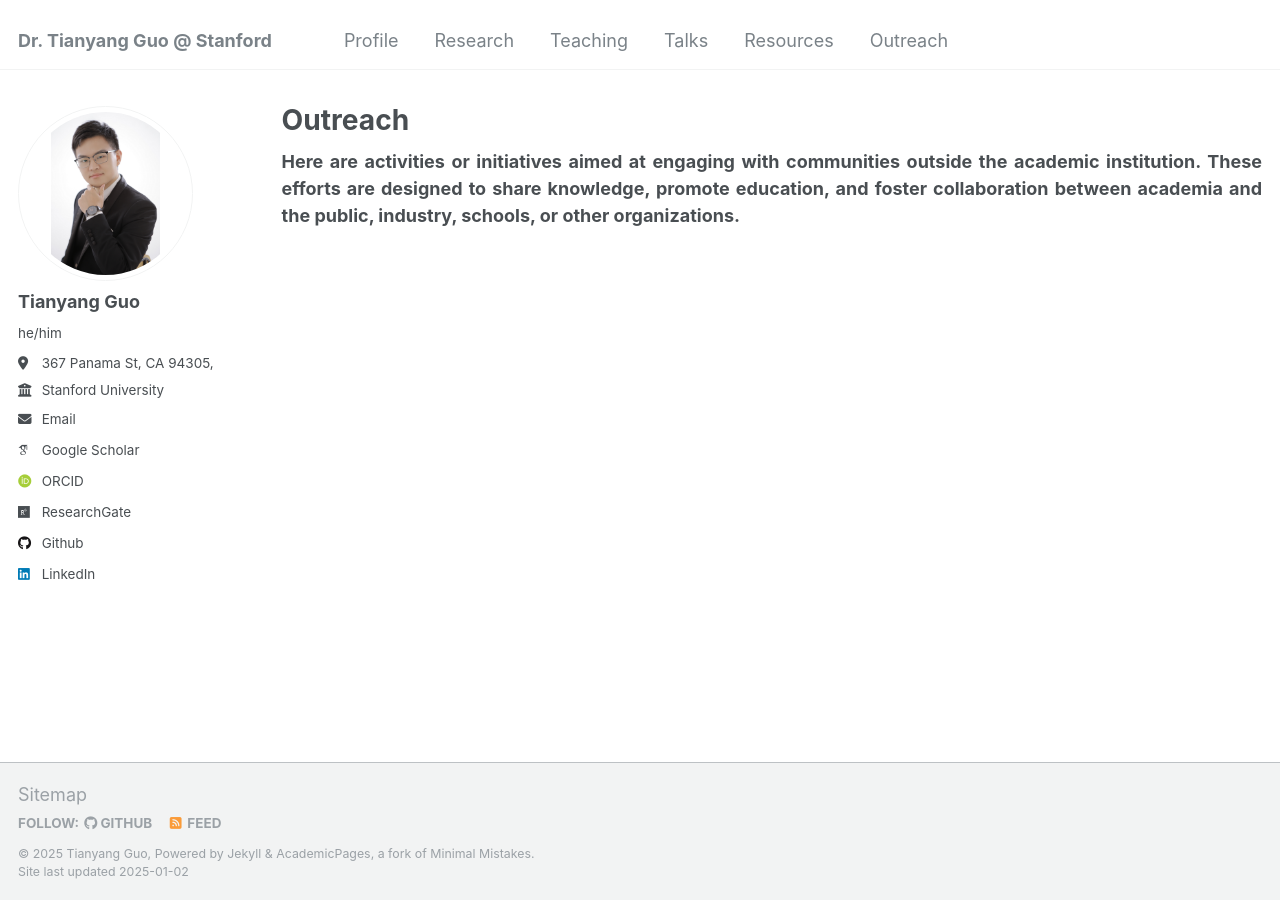
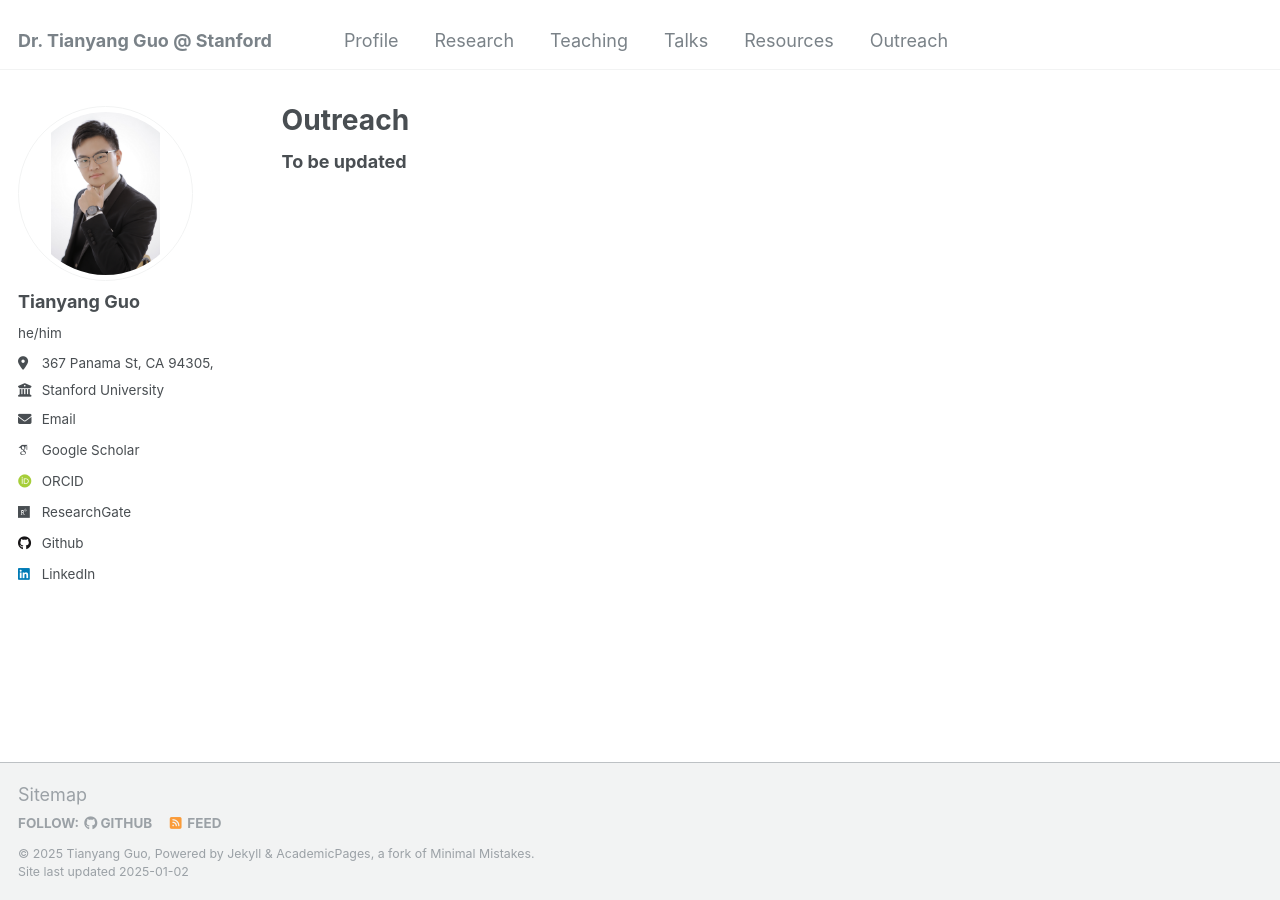
Before and after one commit to guotystanford/guotystanford.github.io, a Jekyll site: the page built from _pages/Outreach.md, in a window 1280 px wide. Built offline with Jekyll 4.4.1, drawn with Linux system fonts in a browser that asks for light colours; some web fonts are replaced.

Commit message:
Update Outreach.md

```diff
--- a/_pages/Outreach.md
+++ b/_pages/Outreach.md
@@ -6,5 +6,5 @@ author_profile: true
 ---
 
 <div align="justify">
-<b>Here are activities or initiatives aimed at engaging with communities outside the academic institution. These efforts are designed to share knowledge, promote education, and foster collaboration between academia and the public, industry, schools, or other organizations.</b>
+<b>To be updated</b>
 </div>
```
